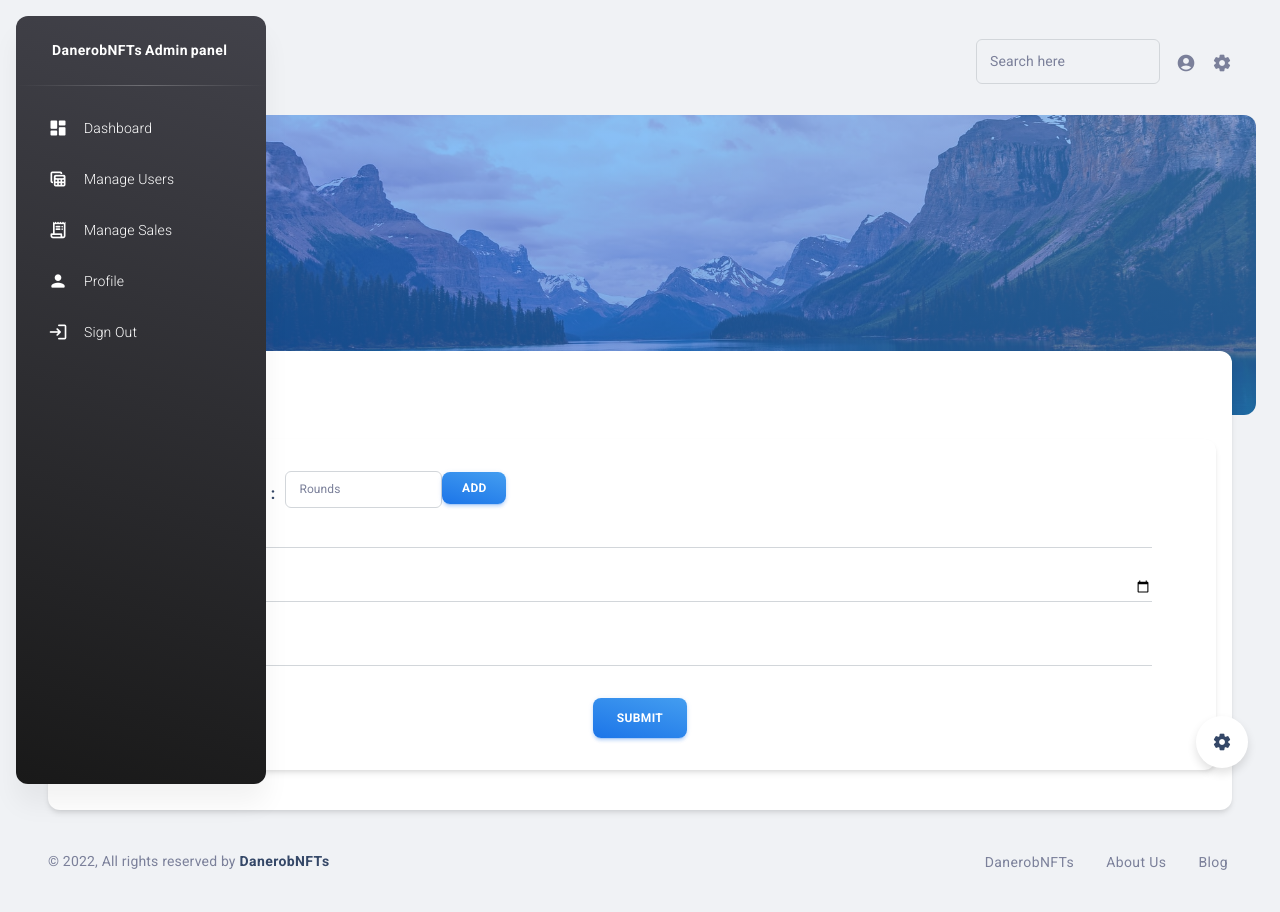
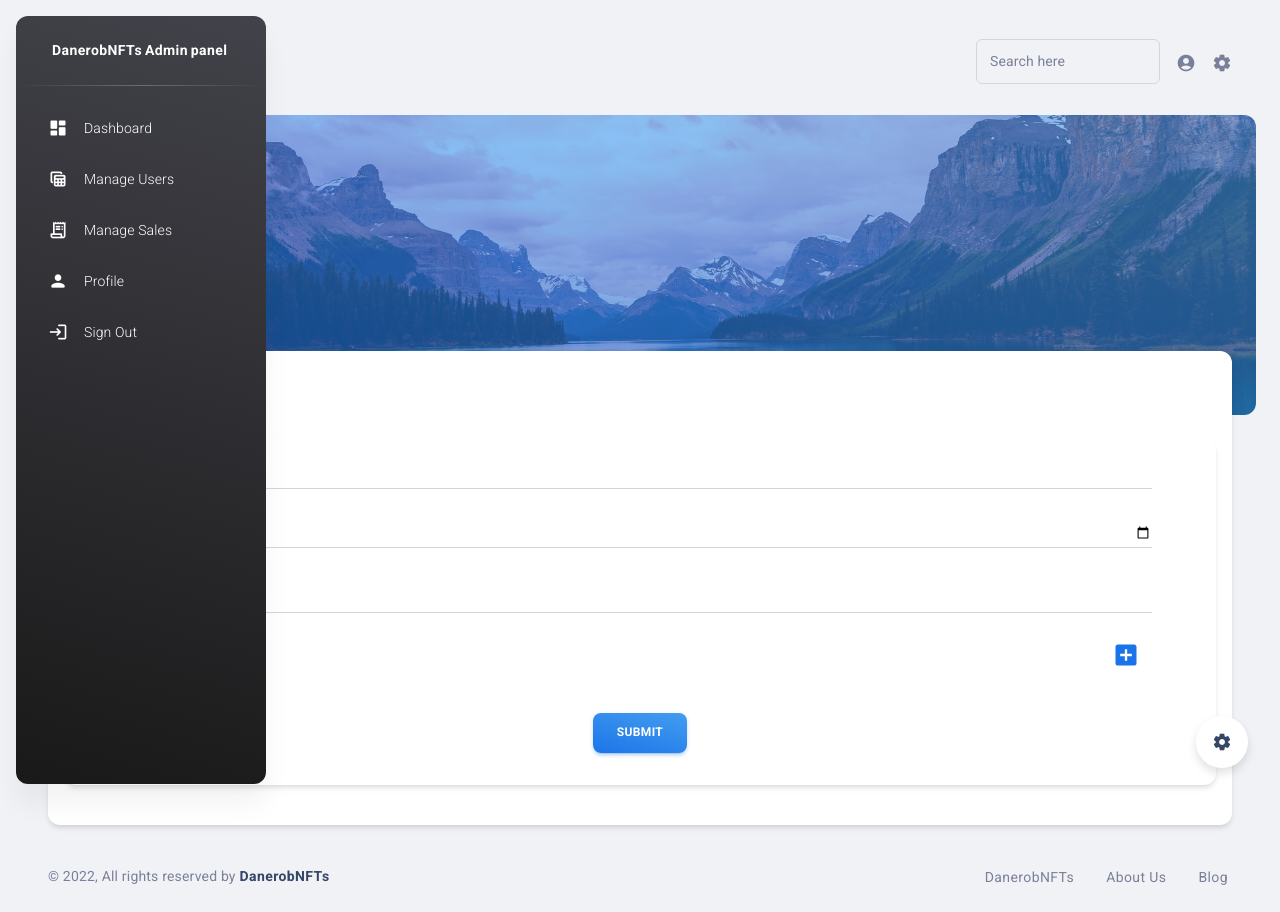
Before and after one commit to NaveedAhmad0/Danerob-admin-panel, a React (Create React App) app: page /add-sale in a window 1280 px wide. Built offline with nearby package versions, Linux system fonts and the light colour scheme.

Commit message:
multiple sale functionality added

```diff
--- a/src/layouts/AddSale/addSaleForm/index.js
+++ b/src/layouts/AddSale/addSaleForm/index.js
@@ -1,3 +1,4 @@
+// export default Overview;
 // @mui material components
 import Grid from "@mui/material/Grid";
 import { useState } from "react";
@@ -5,61 +6,70 @@ import Select from "@mui/material/Select";
 import MenuItem from "@mui/material/MenuItem";
 // import Divider from "@mui/material/Divider";
 import FormControl from "@mui/material/FormControl";
-// @mui icons
-// import FacebookIcon from "@mui/icons-material/Facebook";
-// import TwitterIcon from "@mui/icons-material/Twitter";
-// import InstagramIcon from "@mui/icons-material/Instagram";
+
 import axios from "axios";
 import MDBox from "components/MDBox";
 import MDInput from "components/MDInput";
 import MDButton from "components/MDButton";
 import { Card } from "@mui/material";
-import MDTypography from "components/MDTypography";
-
+// import Icon from "@mui/material/Icon";
+import AddIcon from "@mui/icons-material/Add";
+import AddBoxOutlinedIcon from "@mui/icons-material/AddBoxOutlined";
+import AddBoxIcon from "@mui/icons-material/AddBox";
+import IconButton from "@mui/material/IconButton";
+import AddBoxSharpIcon from "@mui/icons-material/AddBoxSharp";
 import DashboardLayout from "examples/LayoutContainers/DashboardLayout";
 import DashboardNavbar from "examples/Navbars/DashboardNavbar";
 import Footer from "examples/Footer";
-// import ProfileInfoCard from "examples/Cards/InfoCards/ProfileInfoCard";
-// import ProfilesList from "examples/Lists/ProfilesList";
-// import DefaultProjectCard from "examples/Cards/ProjectCards/DefaultProjectCard";
+
 import { toast } from "react-toastify";
 // Overview page components
 import Header from "layouts/AddSale/components/Header";
-// import PlatformSettings from "layouts/profile/components/PlatformSettings";
-// import {
-// 	MuiPickersUtilsProvider,
-// 	KeyboardDatePicker,
-// } from "@material-ui/pickers";
-// import "date-fns";
-// import DateFnsUtils from "@date-io/date-fns";
-// Data
-// import profilesListData from "layouts/profile/data/profilesListData";
-
-// Images
-// import team4 from "assets/images/team-4.jpg";
 
 function Overview() {
+	const [formValues, setFormValues] = useState([{ openDate: "", percent: "" }]);
+
+	let handleFormChange = (i, e) => {
+		let newFormValues = [...formValues];
+		newFormValues[i][e.target.name] = e.target.value;
+		setFormValues(newFormValues);
+	};
+
+	let addFormFields = () => {
+		setFormValues([...formValues, { openDate: "", percent: "" }]);
+	};
+
+	let removeFormFields = (i) => {
+		let newFormValues = [...formValues];
+		newFormValues.splice(i, 1);
+		setFormValues(newFormValues);
+	};
+
 	const [isLoading, setIsLoading] = useState(false);
 	const [values, setValues] = useState({
 		salePeriod: "",
-		openDate: "",
-		percent: "",
+		// openDate: "",
+		// percent: "",
 	});
-	const { salePeriod, openDate, percent } = values;
+	const { salePeriod } = values;
 	const handleChange = (event) => {
 		setValues({
-			...{ salePeriod, openDate, percent },
+			...{ salePeriod },
 			[event.target.name]: event.target.value,
 		});
 	};
 	const onSubmit = (e) => {
 		e.preventDefault();
+
+		setIsLoading(true);
+		for (let i = 0; i <= formValues.length; i++) {
+			// let sale = formValues[i];
+			// sale.salePeriod
 			let payload = {
 				saleType: values.salePeriod,
-			cliffOpenDate: values.openDate,
-			percentage: parseInt(values.percent),
+				cliffOpenDate: formValues[i].openDate,
+				percentage: parseInt(formValues[i].percent),
 			};
-		setIsLoading(true);
 
 			axios
 				.post(`https://danerob-api.herokuapp.com/sale/create-sale`, payload)
@@ -71,8 +81,11 @@ function Overview() {
 					console.log(res.data);
 				})
 				.catch((err) => {});
-		console.log(values);
+			// console.log(values, formValues);
+			console.log(payload);
+		}
 	};
+
 	return (
 		<DashboardLayout>
 			<DashboardNavbar />
@@ -84,38 +97,6 @@ function Overview() {
 							<Card>
 								<MDBox pt={4} pb={3} px={8}>
 									<MDBox>
-										<MDBox mb={2} sx={{ display: "flex" }}>
-											<MDBox sx={{ marginTop: "5px", marginRight: "10px" }}>
-												<MDTypography
-													display="inline"
-													variant="h6"
-													textTransform="capitalize"
-													fontWeight="bold">
-													Number of Rounds :
-												</MDTypography>
-											</MDBox>
-											<MDBox>
-												<MDInput
-													onChange={(e) => handleChange(e)}
-													// value={percent}
-													type="text"
-													name="percent"
-													label="Rounds"
-													// variant="box"
-													size="small"
-												/>
-											</MDBox>
-											<MDBox>
-												<MDButton
-													onClick={(e) => onSubmit(e)}
-													variant="gradient"
-													size="small"
-													color="info"
-													large>
-													ADD
-												</MDButton>
-											</MDBox>
-										</MDBox>
 										<MDBox mb={2}>
 											<FormControl type="text" variant="standard" fullWidth>
 												<Select
@@ -128,7 +109,7 @@ function Overview() {
 													sx={{
 														textAlign: "left",
 														fontSize: "13px",
-														paddingTop: "5px",
+														paddingTmop: "5px",
 													}}>
 													<MenuItem value="seed">Seed</MenuItem>
 													<MenuItem value="private">Private</MenuItem>
@@ -136,34 +117,58 @@ function Overview() {
 												</Select>
 											</FormControl>
 										</MDBox>
+										{formValues.map((e, index) => (
+											<div key={index}>
 												<MDBox mb={2}>
 													<MDInput
-												onChange={(e) => handleChange(e)}
-												value={openDate}
+														onChange={(e) => handleFormChange(index, e)}
+														value={formValues.openDate}
 														type="datetime-local"
 														name="openDate"
 														// label="Cliff Open Date"
 														variant="standard"
 														fullWidth
 													/>
-											{/* <MuiPickersUtilsProvider utils={DateFnsUtils}>
-												<KeyboardDatePicker
-													label="Material Date Picker"
-													value={openDate}
-													onChange={(e) => handleChange(e)}
-												/>
-											</MuiPickersUtilsProvider> */}
 												</MDBox>
 												<MDBox mb={2}>
 													<MDInput
-												onChange={(e) => handleChange(e)}
-												value={percent}
+														onChange={(e) => handleFormChange(index, e)}
+														value={formValues.percent}
 														type="text"
 														name="percent"
 														label="Percent"
 														variant="standard"
 														fullWidth
 													/>
+												</MDBox>
+
+												{index ? (
+													<MDButton
+														type="button"
+														variant="gradient"
+														size="small"
+														color="info"
+														className="button remove"
+														onClick={() => removeFormFields(index)}>
+														Remove
+													</MDButton>
+												) : null}
+											</div>
+										))}
+										<MDBox mb={2} sx={{ textAlign: "right" }}>
+											{/* <MDButton
+												onClick={() => addFormFields()}
+												// variant="gradient"
+												size="large"
+												color="info"> */}
+											<IconButton
+												onClick={() => addFormFields()}
+												aria-label="add"
+												color="info"
+												size="large">
+												<AddBoxIcon />
+											</IconButton>
+											{/* </MDButton> */}
 										</MDBox>
 										<MDBox mt={4} mb={1}>
 											<MDButton
--- a/src/layouts/tables/data/authorsTableData.js
+++ b/src/layouts/tables/data/authorsTableData.js
@@ -20,8 +20,8 @@ export default function AuthorTadle() {
 					for (let i = 0; i < res.data.length; i += 1) {
 						sampleTest.push({
 							useraddress: <Author address={res.data[i].userAddress} />,
-              function: <Job title={res.data[i].amount} />,
-              status: (
+							amount: <Job title={res.data[i].amount} />,
+							sale: (
 								<MDBox ml={-1}>
 									<MDBadge
 										badgeContent={res.data[i].saleType}
@@ -37,8 +37,7 @@ export default function AuthorTadle() {
 									href="#"
 									variant="caption"
 									color="text"
-                  fontWeight="medium"
-                >
+									fontWeight="medium">
 									{res.data[i].claimDate || "N/A"}
 								</MDTypography>
 							),
@@ -48,8 +47,7 @@ export default function AuthorTadle() {
 									href="#"
 									variant="caption"
 									color="text"
-                  fontWeight="medium"
-                >
+									fontWeight="medium">
 									{res.data[i].remaningClaim || "N/A"}
 								</MDTypography>
 							),
@@ -59,14 +57,15 @@ export default function AuthorTadle() {
 									href="#"
 									variant="caption"
 									color="text"
-                  fontWeight="medium"
-                >
+									fontWeight="medium">
 									<a
-                    href={`https://explorer.solana.com/tx/${res.data[i].transaction }?cluster=devnet`}
+										href={`https://explorer.solana.com/tx/${res.data[i].transaction}?cluster=devnet`}
 										target="_blank"
-                    rel="noreferrer"
-                  >
-                    {res.data[i].transaction ? res.data[i].transaction.substring(0, 10):''}...
+										rel="noreferrer">
+										{res.data[i].transaction
+											? res.data[i].transaction.substring(0, 10)
+											: ""}
+										...
 									</a>
 								</MDTypography>
 							),
@@ -76,8 +75,7 @@ export default function AuthorTadle() {
 									href="#"
 									variant="caption"
 									color="text"
-                  fontWeight="medium"
-                >
+									fontWeight="medium">
 									Edit
 								</MDTypography>
 							),
@@ -106,8 +104,7 @@ export default function AuthorTadle() {
 				display="block"
 				variant="caption"
 				color="text"
-        fontWeight="medium"
-      >
+				fontWeight="medium">
 				{title}
 			</MDTypography>
 		</MDBox>
@@ -121,8 +118,8 @@ export default function AuthorTadle() {
 				width: "40%",
 				align: "left",
 			},
-      { Header: "amount", accessor: "function", align: "left" },
-      { Header: "sale period", accessor: "status", align: "center" },
+			{ Header: "amount", accessor: "amount", align: "left" },
+			{ Header: "sale period", accessor: "sale", align: "center" },
 			{ Header: "last claim date", accessor: "lastDate", align: "center" },
 			{ Header: "remaining claim", accessor: "remaining", align: "center" },
 			{ Header: "transaction", accessor: "tx", align: "center" },
```
Lines whose indentation alone changed are shown as unchanged.
